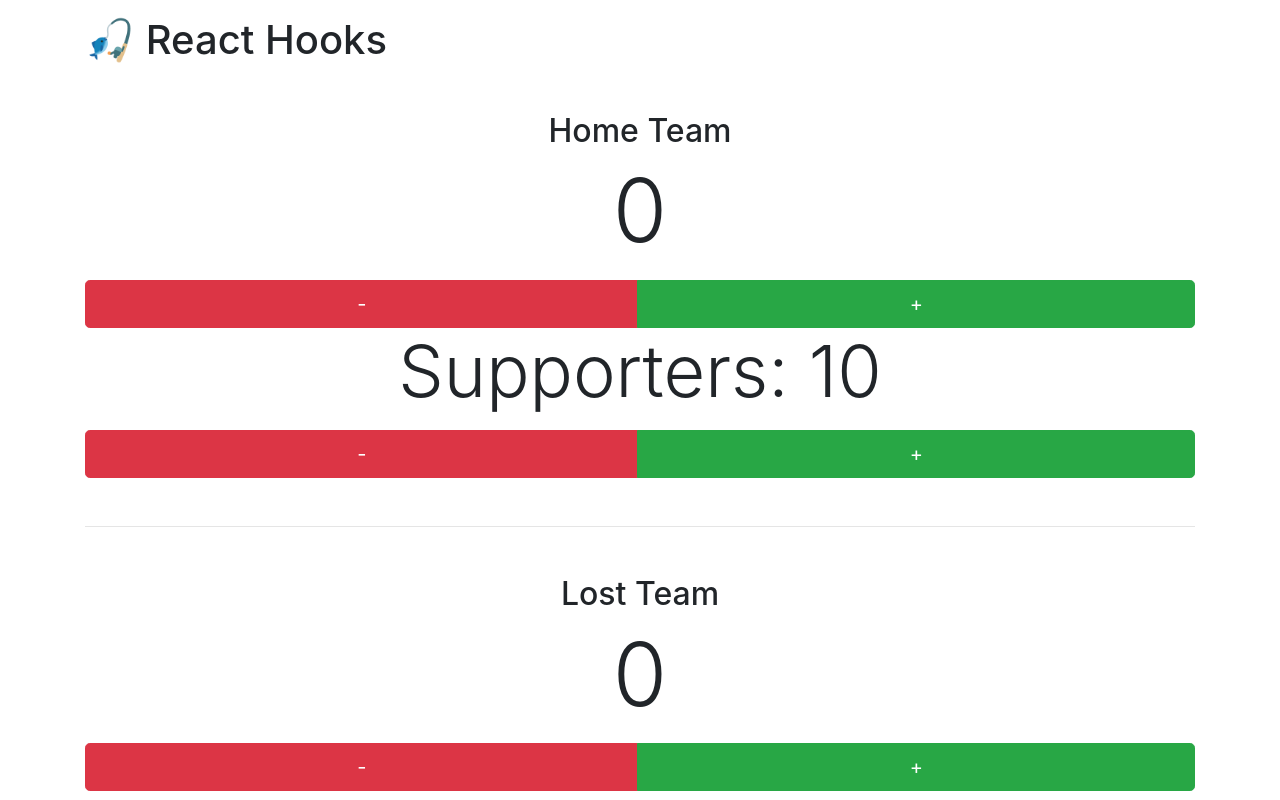
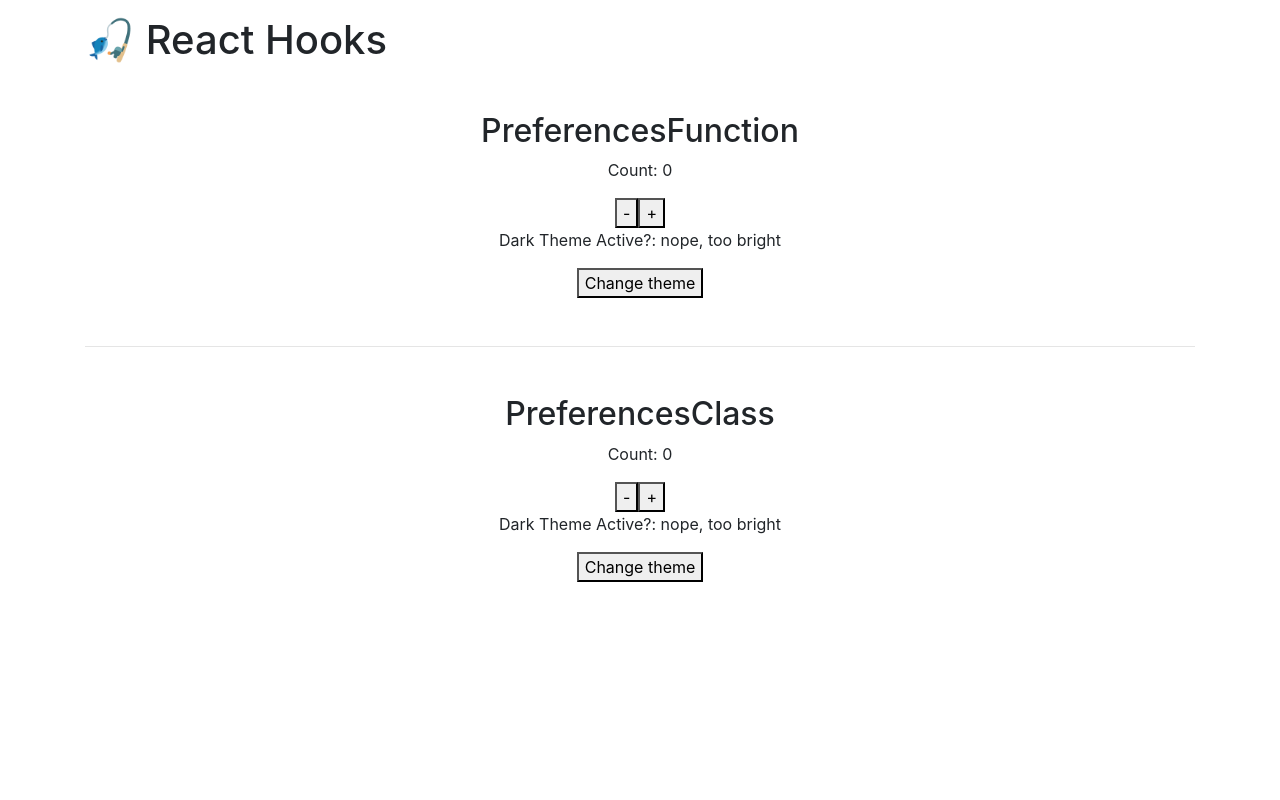
Before and after one commit to drblue/fed19-javascript-2, a React (Create React App) app in the folder 01-hooks/: page / in a window 1280 px wide. Shown: the top 800 px of the page. Built offline with nearby package versions, Linux system fonts and the light colour scheme.

Commit message:
Gotcha when using useState with objects in function-components vs setState in class-components.

```diff
--- a/01-hooks/src/App.js
+++ b/01-hooks/src/App.js
@@ -1,7 +1,7 @@
 import React from 'react';
 import './App.scss';
-import PointsCounterClass from './components/PointsCounterClass';
-import PointsCounterFunction from './components/PointsCounterFunction';
+import PreferencesClass from './components/PreferencesClass';
+import PreferencesFunction from './components/PreferencesFunction';
 
 function App() {
 	return (
@@ -9,18 +9,13 @@ function App() {
 			<h1><span role="img" aria-label="A fish on a hook">🎣</span> React Hooks</h1>
 
 			<div className="text-center my-5">
-				<h2>Home Team</h2>
-				<PointsCounterFunction />
+				<h2>PreferencesFunction</h2>
+				<PreferencesFunction />
 
 				<hr className="my-5" />
 
-				<h2>Lost Team</h2>
-				<PointsCounterFunction />
-
-				<hr className="my-5" />
-
-				<h2>Away Team</h2>
-				<PointsCounterClass />
+				<h2>PreferencesClass</h2>
+				<PreferencesClass />
 			</div>
 		</div>
 	);
--- /dev/null
+++ b/01-hooks/src/components/PreferencesClass.js
@@ -0,0 +1,23 @@
+import React, { Component } from 'react';
+
+class PreferencesClass extends Component {
+	state = {
+		counter: 0,
+		darkTheme: false,
+	}
+
+	render() {
+		return (
+			<div>
+				<p>Count: {this.state.counter}</p>
+				<button onClick={() => this.setState({ counter: this.state.counter - 1 })}>-</button>
+				<button onClick={() => this.setState({ counter: this.state.counter + 1 })}>+</button>
+
+				<p>Dark Theme Active?: {this.state.darkTheme ? 'YAS!' : 'nope, too bright'}</p>
+				<button onClick={() => this.setState({ darkTheme: !this.state.darkTheme })}>Change theme</button>
+			</div>
+		);
+	}
+}
+
+export default PreferencesClass;
--- /dev/null
+++ b/01-hooks/src/components/PreferencesFunction.js
@@ -0,0 +1,19 @@
+import React, { useState } from 'react';
+
+const PreferencesFunction = () => {
+	const [counter, setCounter] = useState(0);
+	const [darkTheme, setDarkTheme] = useState(false);
+
+	return (
+		<div>
+			<p>Count: {counter}</p>
+			<button onClick={() => setCounter(counter - 1)}>-</button>
+			<button onClick={() => setCounter(counter + 1)}>+</button>
+
+			<p>Dark Theme Active?: {darkTheme ? 'YAS!' : 'nope, too bright'}</p>
+			<button onClick={() => setDarkTheme(!darkTheme)}>Change theme</button>
+		</div>
+	);
+}
+
+export default PreferencesFunction;
```
